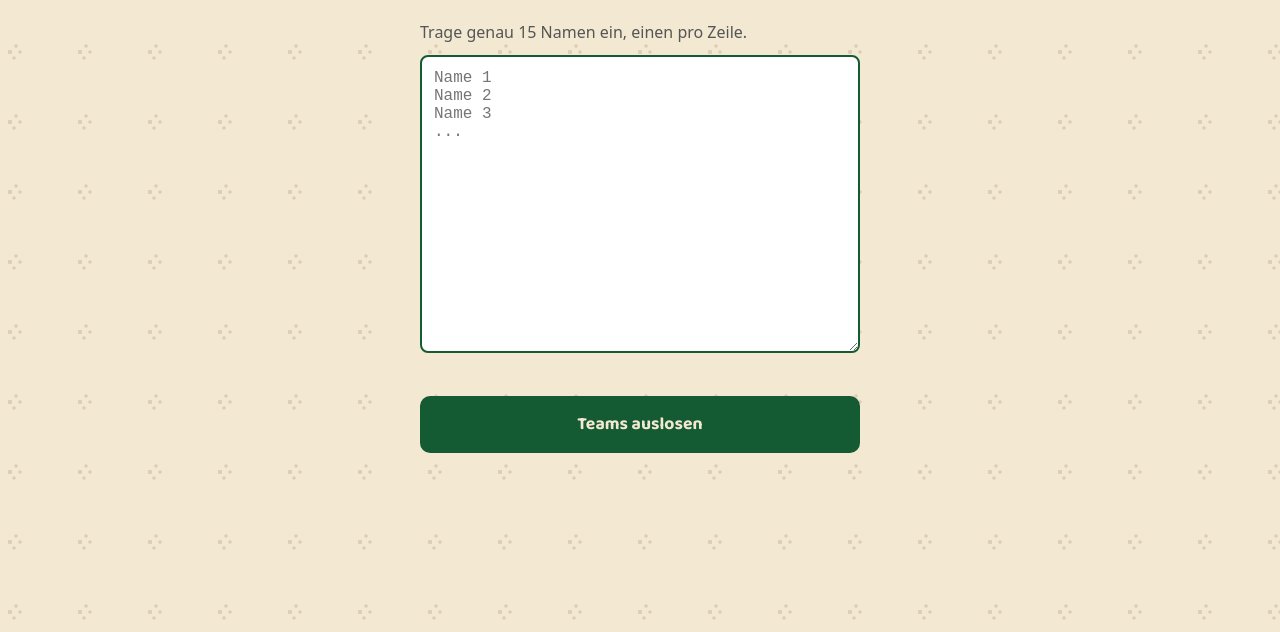
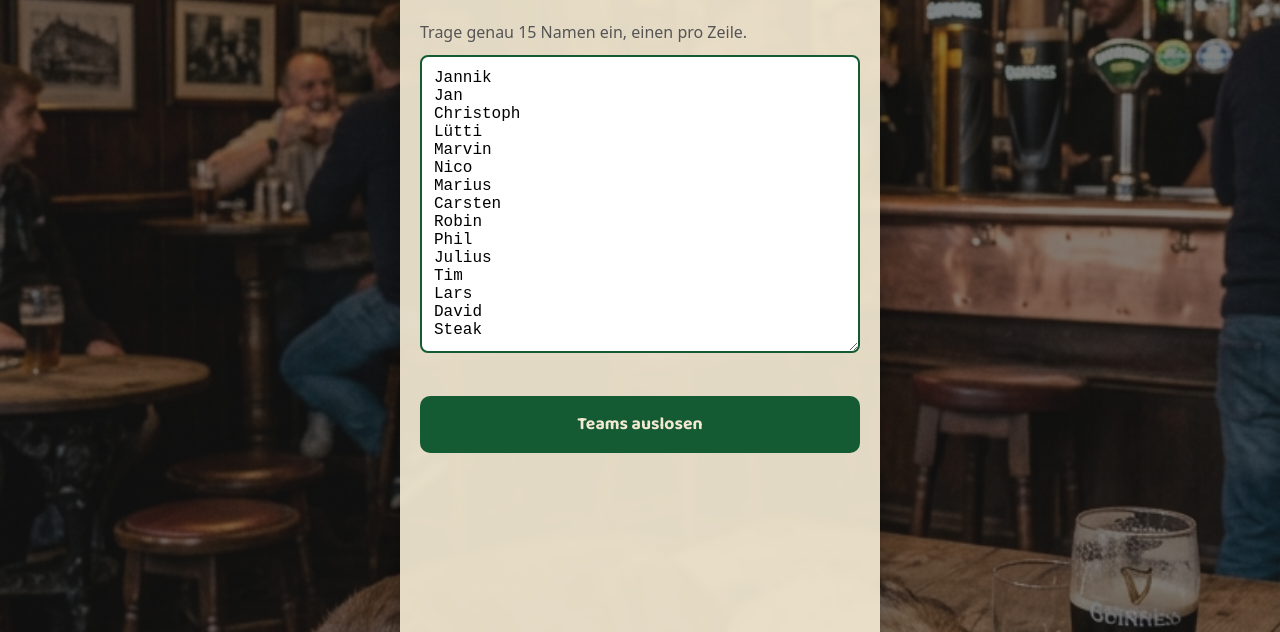
Before and after one commit to Rockokockoloris/dublin-rng, a plain HTML site: page index.html in a window 1280 px wide. Shown: the part 168-800 px from the top of the page. Drawn offline with Linux system fonts and the light colour scheme.

```diff
--- a/index.html
+++ b/index.html
@@ -19,10 +19,21 @@
 
   <section id="setup" class="screen">
     <p class="hint">Trage genau 15 Namen ein, einen pro Zeile.</p>
-    <textarea id="names-input" rows="15" placeholder="Name 1
-Name 2
-Name 3
-..."></textarea>
+    <textarea id="names-input" rows="15">Jannik
+Jan
+Christoph
+Lütti
+Marvin
+Nico
+Marius
+Carsten
+Robin
+Phil
+Julius
+Tim
+Lars
+David
+Steak</textarea>
     <p id="setup-error" class="error" role="alert"></p>
     <button id="draw-btn" class="btn-primary">Teams auslosen</button>
   </section>
--- a/styles.css
+++ b/styles.css
@@ -17,14 +17,15 @@
 
 body {
   margin: 0;
+  min-height: 100vh;
   font-family: system-ui, -apple-system, Segoe UI, Roboto, sans-serif;
-  background-color: var(--guinness-cream);
+  background-color: var(--guinness-black);
   background-image:
-    radial-gradient(circle at 10px 10px, rgba(122, 82, 48, 0.18) 2px, transparent 2.5px),
-    radial-gradient(circle at 16px 4px, rgba(122, 82, 48, 0.18) 1.4px, transparent 2px),
-    radial-gradient(circle at 20px 10px, rgba(122, 82, 48, 0.18) 1.4px, transparent 2px),
-    radial-gradient(circle at 14px 16px, rgba(122, 82, 48, 0.18) 1.4px, transparent 2px);
-  background-size: 70px 70px;
+    linear-gradient(rgba(27, 27, 27, 0.55), rgba(27, 27, 27, 0.55)),
+    url("assets/app_background.jpeg");
+  background-size: cover;
+  background-position: center;
+  background-repeat: no-repeat;
   color: var(--guinness-black);
 }
 
@@ -32,6 +33,10 @@ body {
   max-width: 480px;
   margin: 0 auto;
   padding: 1.5rem 1.25rem 3rem;
+  background: rgba(243, 233, 210, 0.93);
+  backdrop-filter: blur(3px);
+  min-height: 100vh;
+  box-shadow: 0 0 24px rgba(0, 0, 0, 0.35);
 }
 
 .app-header {
```
Also changed, not shown: assets/app_background.jpeg (added).
